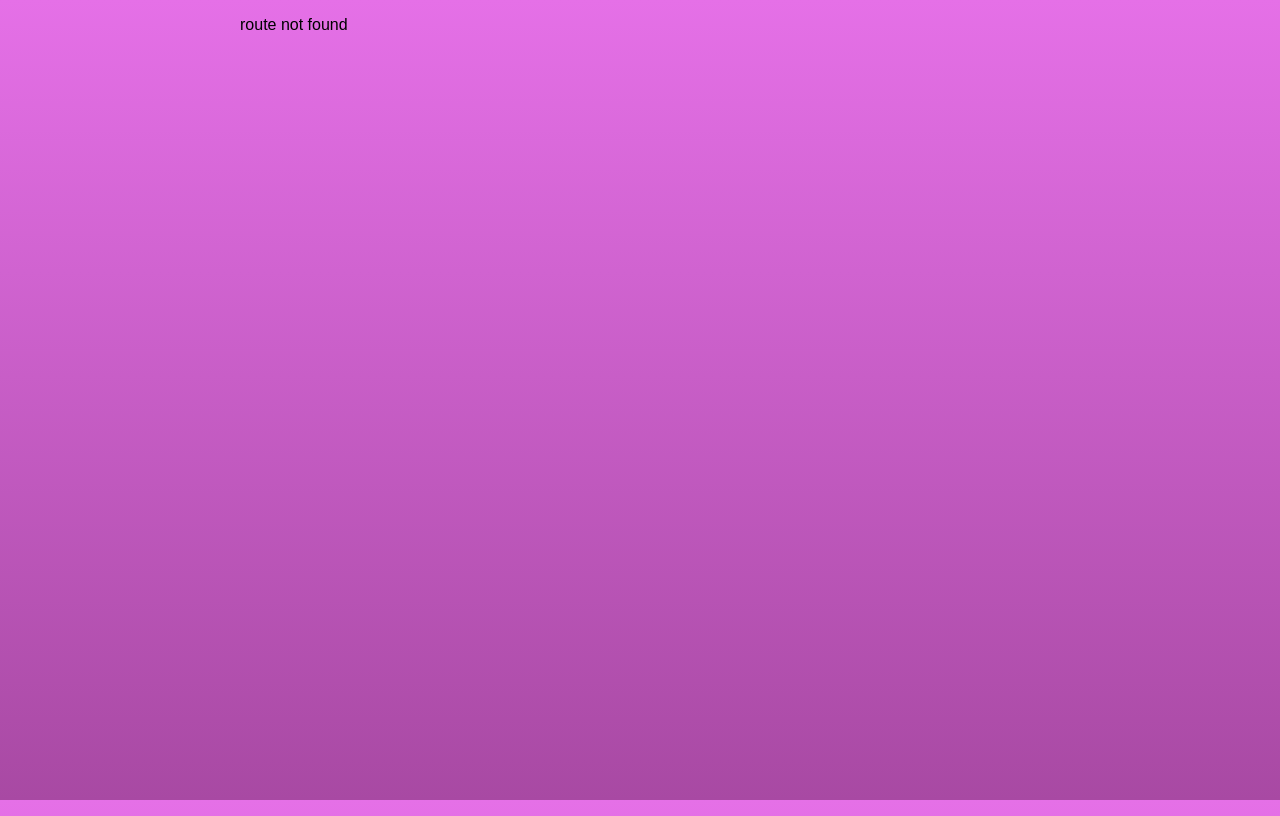
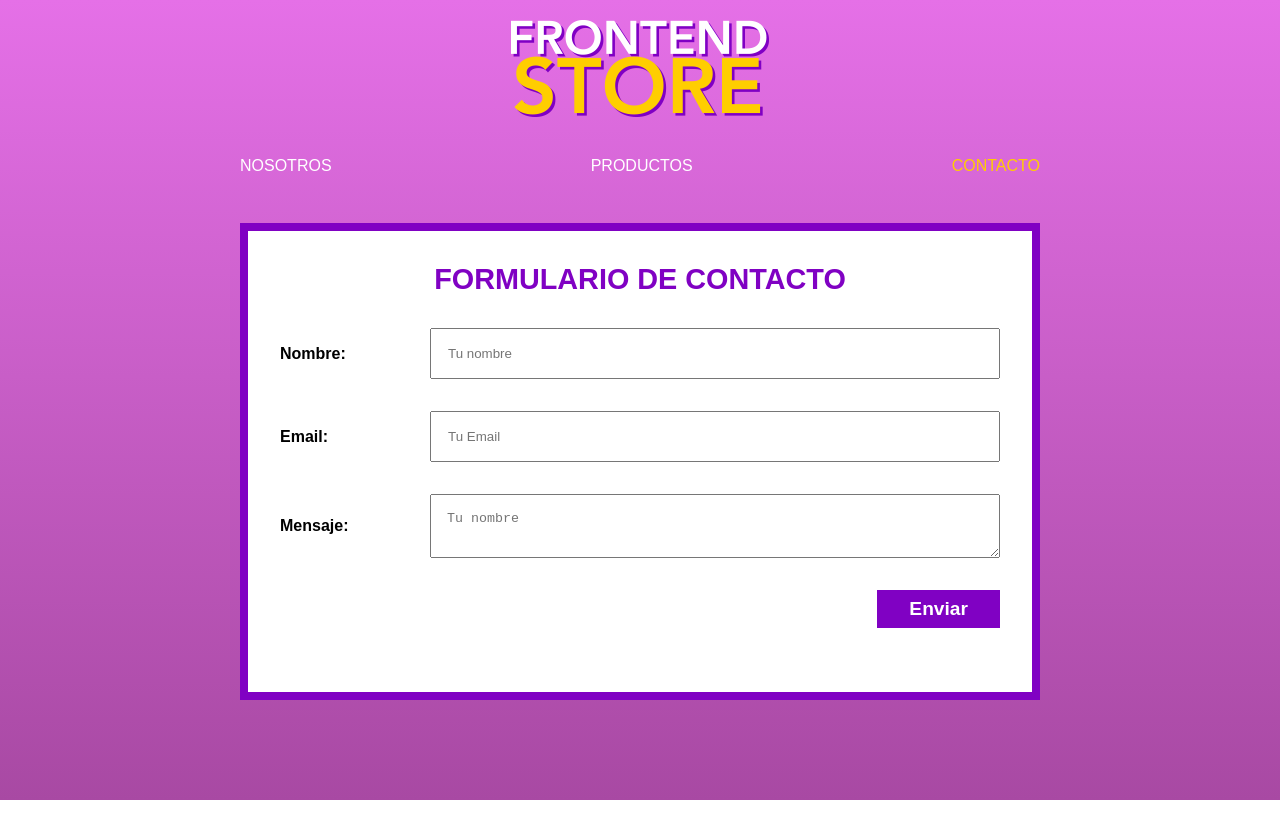
Before and after one commit to makrozai/react-example-store, a React (Create React App) app: page /contact in a window 1280 px wide. Before the commit this address had no page. Built offline with nearby package versions, Linux system fonts and the light colour scheme.

Commit message:
chore: implement route navbar

```diff
--- /dev/null
+++ b/src/components/AboutPage.css
@@ -0,0 +1,20 @@
+@media (min-width:480px) {
+  .contenedor-nosotros {
+      display: grid;
+      grid-template-columns: 40% 60%;
+      grid-gap: 1rem;
+  }
+}
+
+.contenedor-nosotros .imagen img {
+  width: 100%;
+}
+.contenedor-nosotros .contenido h2 {
+  border-bottom: 8px solid #ffce00;
+  padding-bottom: 1rem;
+  text-align: left;
+}
+.contenedor-nosotros .contenido p {
+  color: white;
+  line-height: 2rem;
+}
--- a/src/components/AboutPage.js
+++ b/src/components/AboutPage.js
@@ -1,10 +1,20 @@
 import React, { Component } from 'react'
+
+import './AboutPage.css'
 
 class AboutPage extends Component {
   state = {  }
   render() {
     return (
-      <h1>from About Page</h1>
+      <div className="contenedor-nosotros">
+        <div className="imagen">
+          <img src="/img/camisa_1.png" alt="Imagen nosotros" />
+        </div>
+        <div className="contenido">
+          <h2>Sobre nosotros</h2>
+          <p>Lorem ipsum dolor sit amet, consectetur adipiscing elit. Praesent facilisis, orci eget sodales accumsan, ex nunc aliquam felis, ut ultricies tellus velit ac risus. Nam fringilla, eros quis ornare lobortis, est lacus aliquam urna, ac rhoncus lectus libero eget metus. Maecenas et pellentesque erat. Cras tincidunt suscipit arcu, non porttitor lorem convallis id. Nam in suscipit lectus. Sed sed metus eros. In porta porttitor iaculis. Curabitur euismod tincidunt dui non tincidunt. Donec sit amet ultrices metus. Fusce vulputate leo at purus vestibulum semper. Vivamus pretium tellus non dolor dapibus, in laoreet nunc lacinia. Morbi vulputate risus quis elementum fringilla. Proin viverra nec diam vel gravida.</p>
+        </div>
+      </div>
     );
   }
 }
--- /dev/null
+++ b/src/components/Contact.css
@@ -0,0 +1,45 @@
+form {
+  border: .5rem solid #8001c3;
+  background-color: white;
+  padding: 2rem;
+}
+form legend {
+  text-align: center;
+  font-size: 1.8rem;
+  font-weight: bold;
+  margin-bottom: 2rem;
+  color: #8001c3;
+  text-transform: uppercase;
+}
+
+.input-field {
+  margin-bottom: 2rem;
+  display: flex;
+  align-items: center;
+}
+.input-field label {
+  flex: 0 0 150px;
+  font-weight: bold;
+}
+.input-field input[type="email"],
+.input-field input[type="text"],
+.input-field textarea{
+  flex:1;
+  padding: 1rem;
+}
+.input-field input[type="submit"] {
+  background-color: #8001c3;
+  color: white;
+  padding: .5rem 2rem;
+  border: none;
+  font-size: 1.2rem;
+  font-weight: bold;
+}
+.input-field input[type="submit"]:hover {
+  cursor: pointer;
+  background-color: #ffce00;
+  color: #8001c3;
+}
+.enviar {
+  justify-content: flex-end;
+}
--- /dev/null
+++ b/src/components/Contact.js
@@ -0,0 +1,31 @@
+import React, { Component } from 'react'
+
+import './Contact.css'
+
+class Contact extends Component {
+  state = {  }
+  render() {
+    return (
+      <form>
+        <legend>Formulario de contacto</legend>
+        <div className="input-field">
+          <label>Nombre: </label>
+          <input type="text" placeholder="Tu nombre"></input>
+        </div>
+        <div className="input-field">
+          <label>Email: </label>
+          <input type="email" placeholder="Tu Email"></input>
+        </div>
+        <div className="input-field">
+          <label>Mensaje: </label>
+          <textarea type="text" placeholder="Tu nombre"></textarea>
+        </div>
+        <div className="input-field enviar">
+          <input type="submit" value="Enviar"></input>
+        </div>
+      </form>
+    )
+  }
+}
+
+export default Contact;
--- /dev/null
+++ b/src/components/Navegation.css
@@ -0,0 +1,15 @@
+.navegacion {
+  display: flex;
+  justify-content: space-between;
+  margin-top: 1rem;
+  padding-bottom: 3rem;
+}
+.navegacion a {
+  font-size: 1rem;
+  color: white;
+  text-decoration: none;
+  text-transform: uppercase;
+}
+.navegacion a.activo {
+  color: #ffce00;
+}
--- /dev/null
+++ b/src/components/Navegation.js
@@ -0,0 +1,19 @@
+import React, { Component } from 'react'
+import { NavLink } from 'react-router-dom'
+
+import './Navegation.css'
+
+class Navegation extends Component {
+  state = {  }
+  render() {
+    return (
+      <nav className="navegacion">
+        <NavLink to={'/about'} activeClassName="activo">Nosotros</NavLink>
+        <NavLink to={'/Products'} activeClassName="activo">Productos</NavLink>
+        <NavLink to={'/Contact'} activeClassName="activo">Contacto</NavLink>
+      </nav>
+    )
+  }
+}
+
+export default Navegation
--- a/src/components/Product.js
+++ b/src/components/Product.js
@@ -1,4 +1,5 @@
 import React, { Component } from 'react'
+import { Link } from 'react-router-dom'
 
 class Product extends Component {
   render() {
@@ -10,7 +11,7 @@ class Product extends Component {
           src={`img/${imagen}.png`} alt={nombre}
         />
         <p>{nombre} <span> $ {precio}</span></p>
-        <a href="#!">Más información</a>
+        <Link to={`/product/${id}`}>Más información</Link>
       </li>
     )
   }
--- /dev/null
+++ b/src/components/ProductSingle.css
@@ -0,0 +1,28 @@
+@media (min-width: 480px) {
+  .info-product {
+      display: grid;
+      grid-template-columns: 1fr 2fr;
+      grid-gap: 2rem;
+  }
+}
+
+.info-product img {
+  border: .5rem solid #8001c3;
+  width: 100%;
+}
+.info-product .info h2{
+  text-align: left;
+  text-transform: none;
+  font-size: 3.4rem;
+  margin: 0 0 2rem 0;
+}
+.info-product .info .precio {
+  font-size: 2.4rem;
+  color: #ffce00;
+  font-weight: bold;
+  margin: 0 0 2rem 0;
+}
+.info-product .info p {
+  color: white;
+  line-height: 2rem;
+}
--- /dev/null
+++ b/src/components/ProductSingle.js
@@ -0,0 +1,27 @@
+import React, { Component } from 'react'
+
+/** import of assets */
+import './ProductSingle.css'
+
+class ProductSingle extends Component {
+  state = {  }
+  render() {
+    let {imagen, nombre, precio, descripcion} = this.props.product
+    if(!imagen) return null
+
+    return (
+      <div className="info-product">
+        <div className="imagen">
+          <img src={`/img/${imagen}.png`} alt={nombre} />
+        </div>
+        <div className="info">
+          <h2>{nombre}</h2>
+          <p className="precio"> $ {precio}</p>
+          <p>{descripcion}</p>
+        </div>
+      </div>
+    )
+  }
+}
+
+export default ProductSingle;
--- a/src/components/Router.js
+++ b/src/components/Router.js
@@ -2,8 +2,12 @@ import React, { Component } from 'react'
 import { BrowserRouter, Route, Switch } from 'react-router-dom'
 
 /**Import of components */
+import BaseHeader from './BaseHeader'
+import Navegation from './Navegation'
 import ProductGallery from './ProductGallery'
 import AboutPage from './AboutPage'
+import Contact from './Contact'
+import ProductSingle from './ProductSingle'
 import ErrorBase from './ErrorBase'
 
 /**Import of data */
@@ -22,14 +26,35 @@ class Router extends Component {
   render() {
     return (
       <BrowserRouter>
+        {/* START - static components in page */}
+        <BaseHeader />
+        <Navegation />
+        {/* END - static components in page */}
         <Switch>
           <Route exact path="/" render={() => (
-            <ProductGallery
-              products={this.state.products}
-            />
+            <ProductGallery products={this.state.products} />
           )} />
-          <Route exact path="/about" component={AboutPage} />
-          <Route component={ErrorBase} />
+          <Route exact path="/about" render={() => (
+            <AboutPage />
+          )} />
+          <Route exact path="/products" render={() => (
+            <ProductGallery products={this.state.products} />
+          )} />
+          <Route exact path="/product/:productId" render={(props) => {
+            let idProduct = props.location.pathname.replace('/product/', '')
+
+            return(
+              <ProductSingle
+                product={this.state.products[idProduct]}
+              />
+            )
+          }} />
+          <Route exact path="/contact" render={() => (
+            <Contact />
+          )} />
+          <Route render={() => (
+            <ErrorBase />
+          )} />
         </Switch>
       </BrowserRouter>
      );
```
